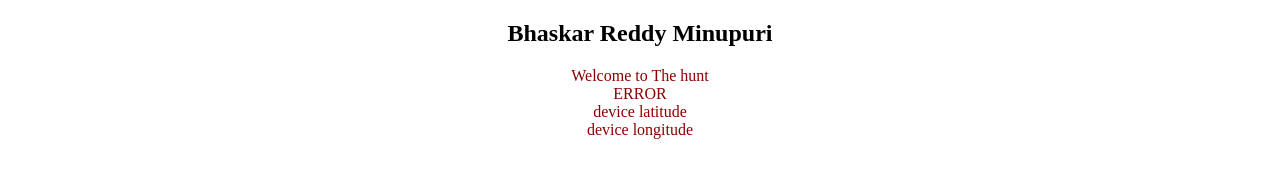
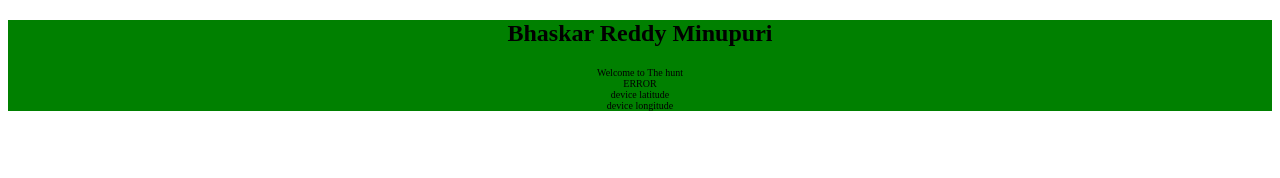
Before and after one commit to Bhaskar2909/mb-client-hunt, a website: page index.html in a window 1280 px wide. Drawn offline with Linux system fonts and the light colour scheme; files whose address does not match are found by name.

Commit message:
Update main.css

```diff
--- a/styles/main.css
+++ b/styles/main.css
@@ -1,10 +1,12 @@
 
 article {
     text-align: center;
+    background-color: green;
     color: black;
     }
 
     div {
     text-align: center;
-    color: darkred;
+        font-size:10px;
+    color: black;
     }
```
